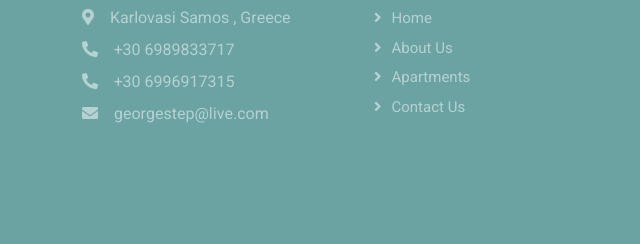
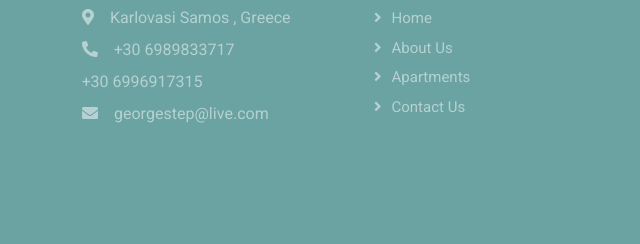
Before and after one commit to effies772/effies, a plain HTML site: page contact.html in a window 1280 px wide. Shown: the part 1387-1631 px from the top of the page, 0-640 px from the left. Drawn offline with nearby package versions, Linux system fonts and the light colour scheme.

Commit message:
Update contact.html

```diff
--- a/contact.html
+++ b/contact.html
@@ -134,7 +134,7 @@
                     <h5 class="text-white mb-4">Get In Touch</h5>
                     <p class="mb-2"><i class="fa fa-map-marker-alt me-3"></i>Karlovasi Samos , Greece</p>
                     <p class="mb-2"><i class="fa fa-phone-alt me-3"></i>+30 6989833717</p>
-                    <p class="mb-2"><i class="fa fa-phone-alt me-3"></i>+30 6996917315</p>
+                    <p class="mb-2">+30 6996917315</p>
                     <p class="mb-2"><i class="fa fa-envelope me-3"></i>georgestep@live.com</p>
 
                 </div>
```
